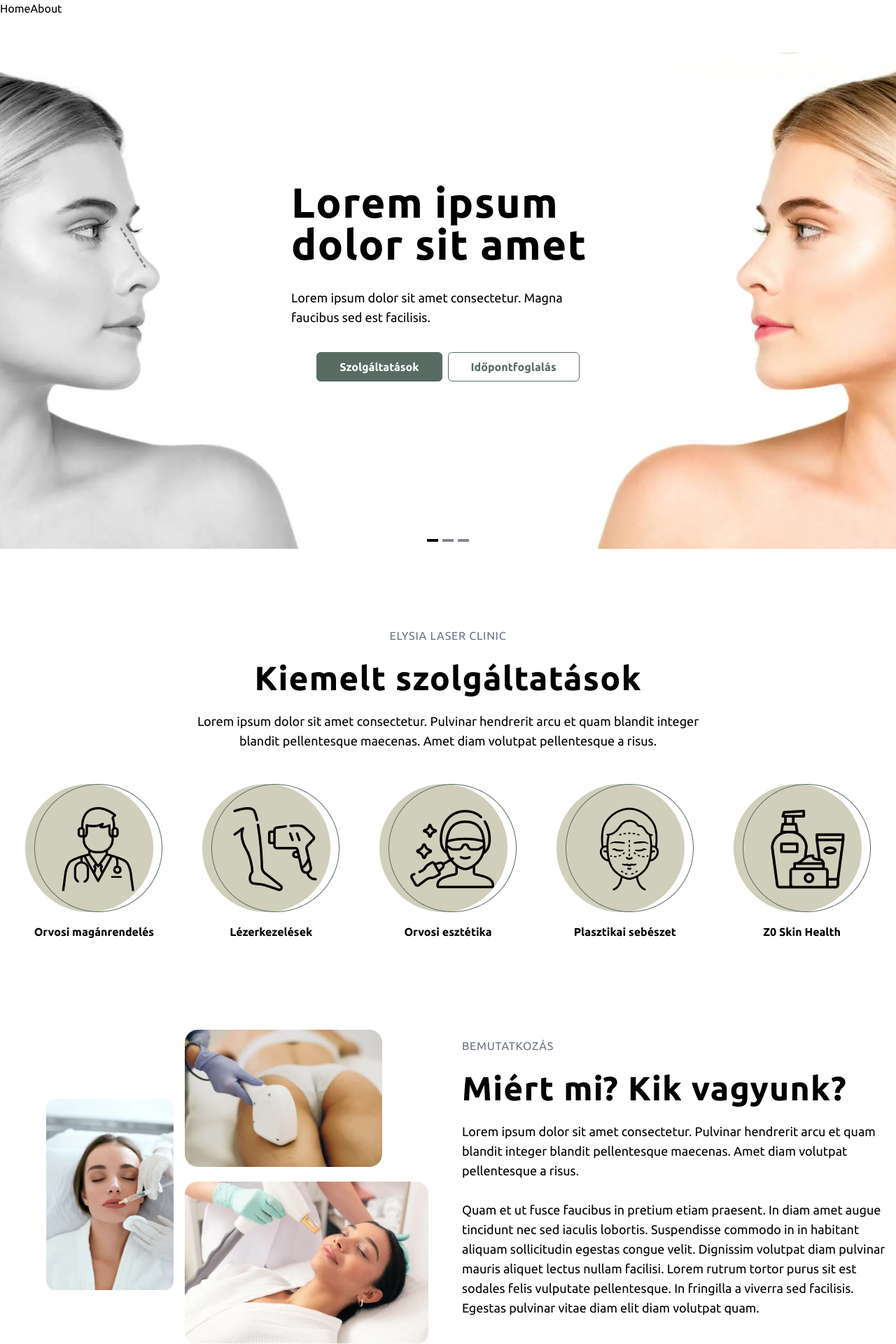
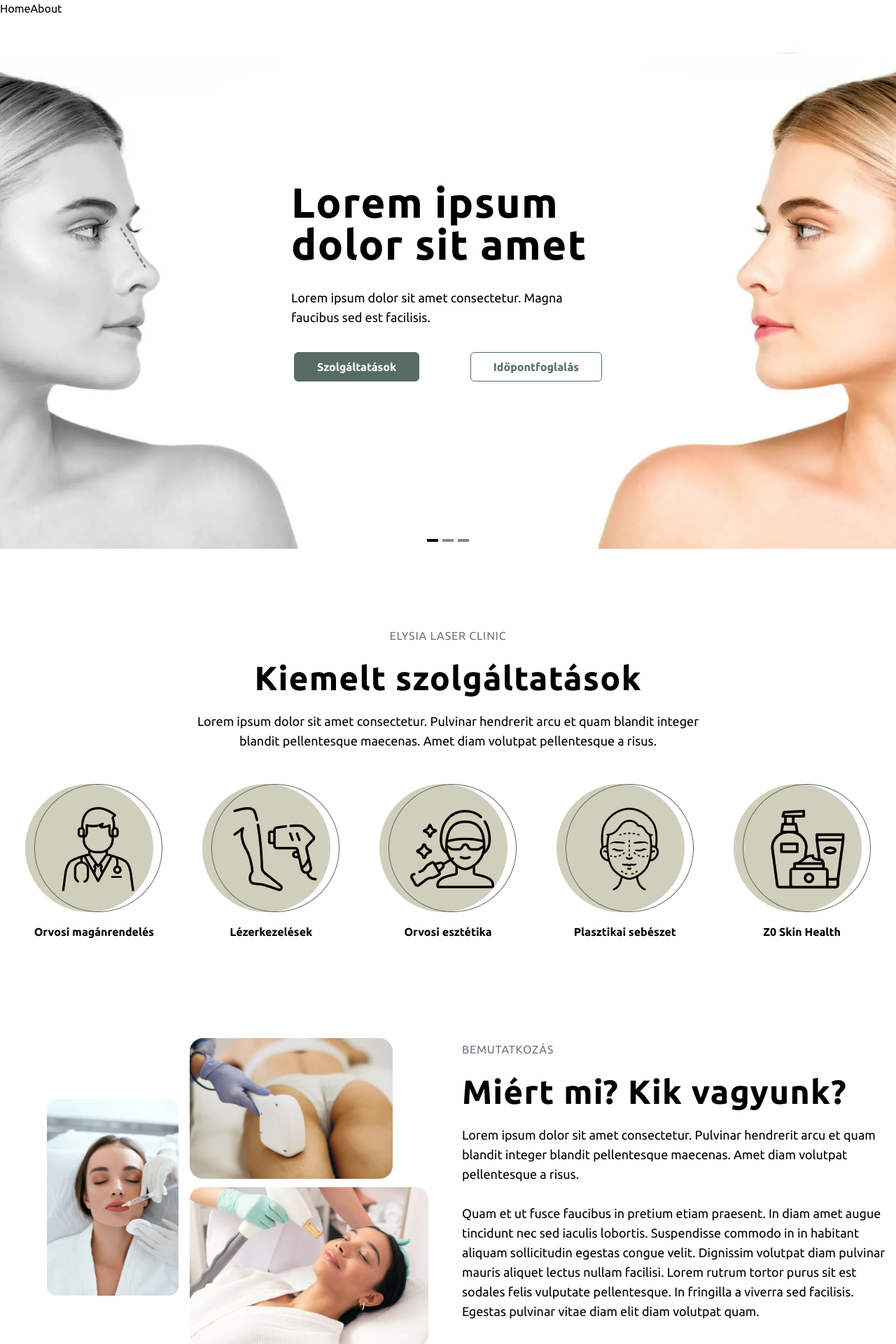
Before and after one commit to omgzsa/elysia-app, a Vue app in the folder frontend/: page / in a window 1280 px wide. Shown: the top 1920 px of the page at 70% size. Built offline with nearby package versions, Linux system fonts and the light colour scheme.

Commit message:
position adjustments

```diff
--- a/frontend/src/components/home/HomeHero.vue
+++ b/frontend/src/components/home/HomeHero.vue
@@ -12,8 +12,9 @@ defineProps({
 
 <template>
   <carousel>
-    <slide v-for="slide in slides" :key="slide.id">
-      <div
+    <slide
+      v-for="slide in slides"
+      :key="slide.id"
       class="grid grid-cols-1 items-center w-full bg-contain lg:bg-cover xl:bg-top min-h-[580px] xl:min-h-[760px] bg-no-repeat bg-bottom"
       :style="{ backgroundImage: `url(${useGetImageUrl(slide.img)})` }"
       :class="slide.color"
@@ -22,7 +23,7 @@ defineProps({
         <h1>{{ slide.title }}</h1>
         <p>{{ slide.text }}</p>
 
-          <div class="flex flex-col items-center md:mx-auto md:flex-row">
+        <div class="flex flex-col justify-between md:flex-row">
           <RouterLink :to="{ name: 'services', path: '/services' }">
             <button
               class="rounded-md px-8 py-2 m-1 overflow-hidden relative group cursor-pointer font-medium text-white bg-accent-100 border border-accent-100"
@@ -51,7 +52,6 @@ defineProps({
           </RouterLink>
         </div>
       </div>
-      </div>
     </slide>
 
     <template #addons>
--- a/frontend/src/components/home/HomeIntroduction.vue
+++ b/frontend/src/components/home/HomeIntroduction.vue
@@ -32,24 +32,18 @@ defineProps({
     </div>
 
     <div class="grid grid-cols-12 grid-rows-5 p-4 gap-4 items-center">
-      <!-- <img
-          v-for="(image, index) in images"
-          :src="useGetImageUrl(image)"
-          :key="index"
-          alt=""
-        /> -->
       <img
         class="row-start-2 row-span-3 col-start-2 col-span-4"
         src="../../assets/images/elysia_intro_2.webp"
         alt="szájfeltöltés fecskendővel"
       />
       <img
-        class="row-start-1 row-span-3 col-start-6 col-span-6 mb-12 sm:mb-20"
+        class="row-start-1 row-span-3 col-start-6 col-span-6 mb-12 sm:mb-16 md:mb-12 lg:mb-14"
         src="../../assets/images/elysia_intro_1.webp"
         alt="narancsbőr kezelése"
       />
       <img
-        class="row-start-3 row-span-3 col-start-6 col-span-8"
+        class="row-start-3 row-span-3 col-start-6 col-span-7 w-full"
         src="../../assets/images/elysia_intro_3.webp"
         alt="arckezelés"
       />
--- a/frontend/src/views/HomeView.vue
+++ b/frontend/src/views/HomeView.vue
@@ -64,9 +64,7 @@ const services = ref([
 </script>
 
 <template>
-  <section>
-    <HomeHero :slides="slides" />
-  </section>
+  <HomeHero :slides="slides" />
   <section>
     <HomeServices title="Kiemelt szolgáltatások" :services="services">
       <template #description>
```
Lines whose indentation alone changed are shown as unchanged.
